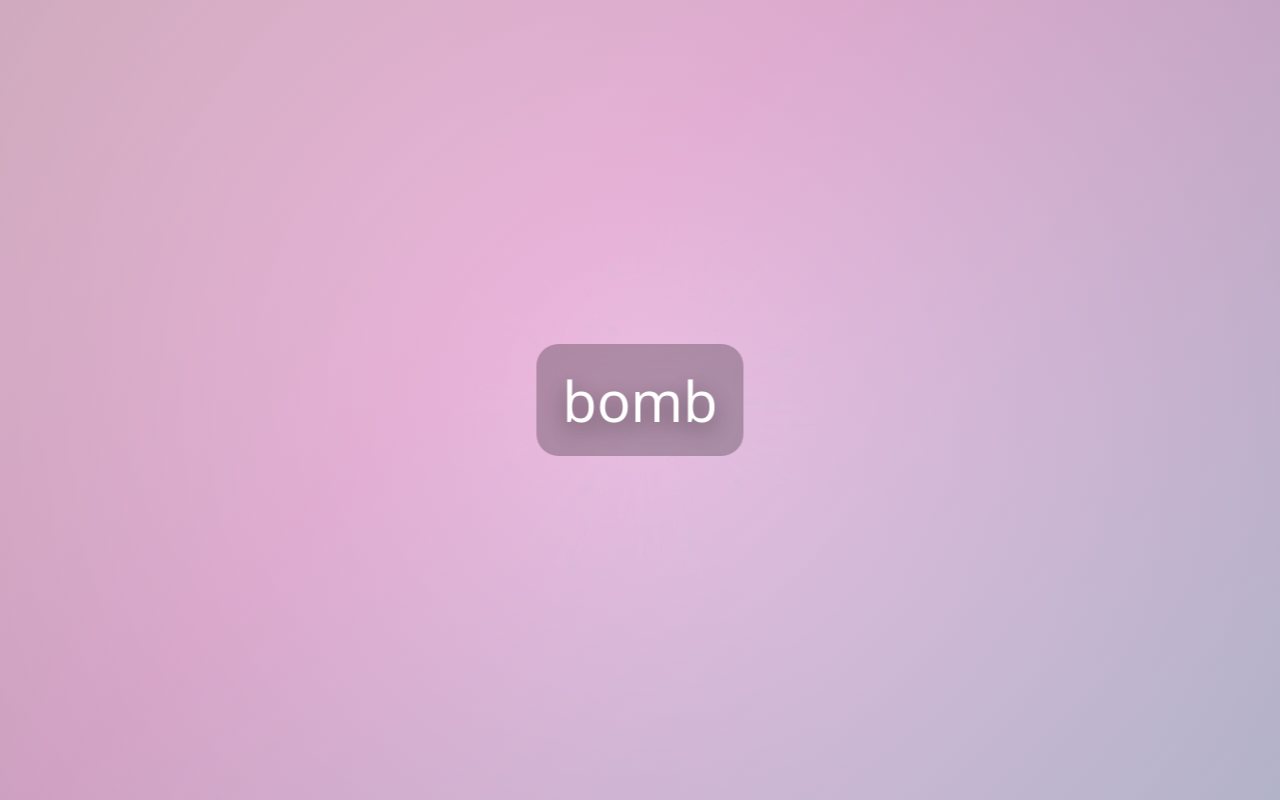
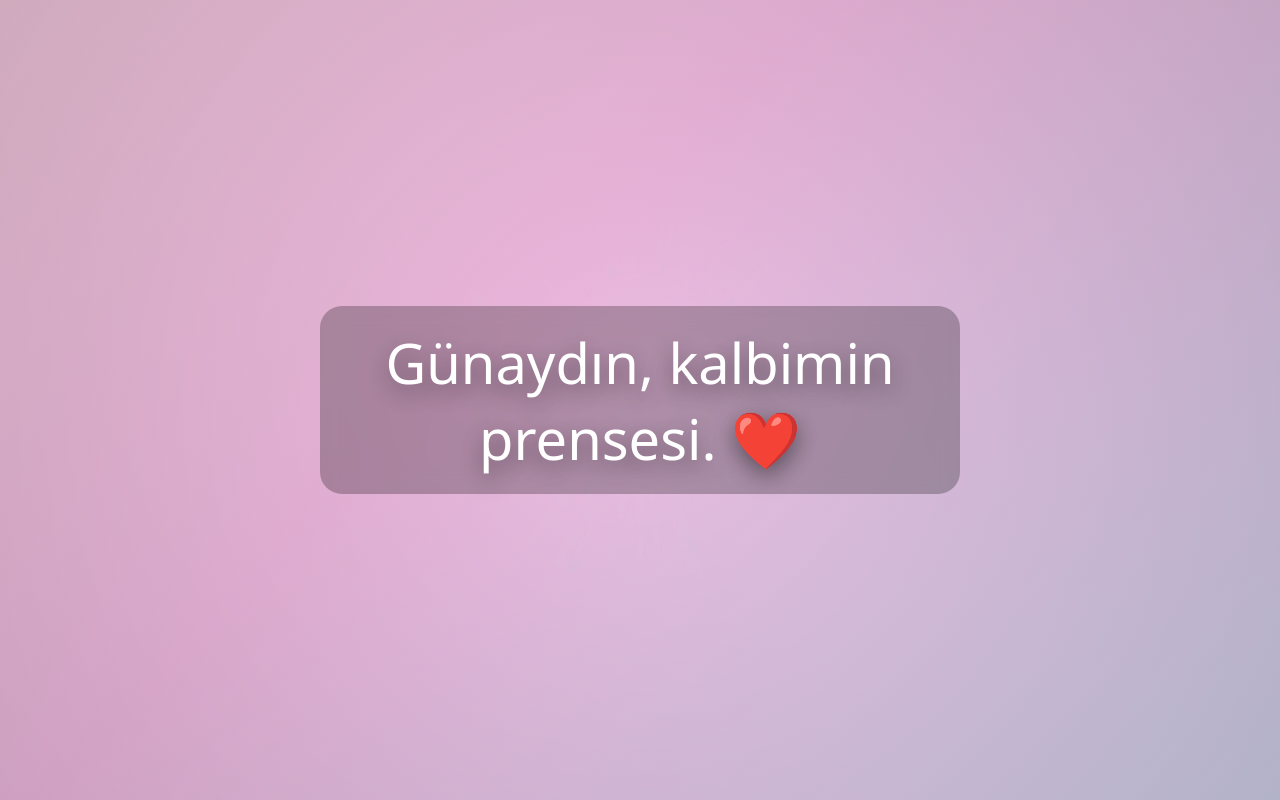
Before and after one commit to shimo24/Godmorgen, a plain HTML site: page index.html in a window 1280 px wide. Drawn offline with Linux system fonts and the light colour scheme.

Commit message:
Update index.html

```diff
--- a/index.html
+++ b/index.html
@@ -18,7 +18,7 @@
 
   <!-- Yazı -->
   <div class="message" id="message">
-   bomb
+    Günaydın, kalbimin prensesi. ❤️
   </div>
 
   <script src="script.js"></script>
```
